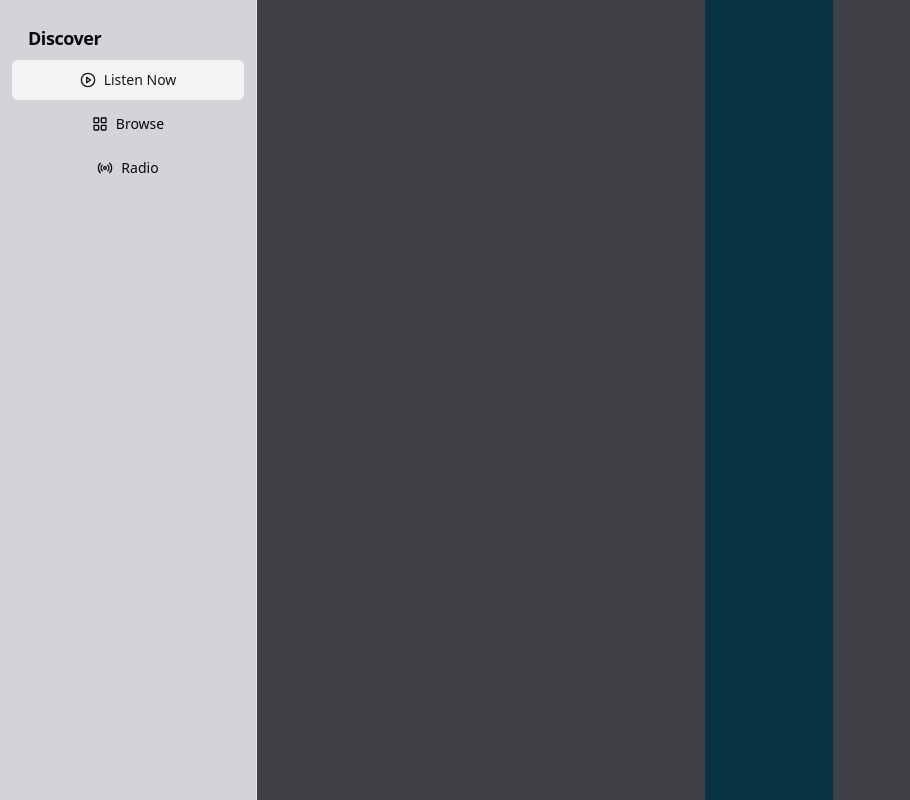
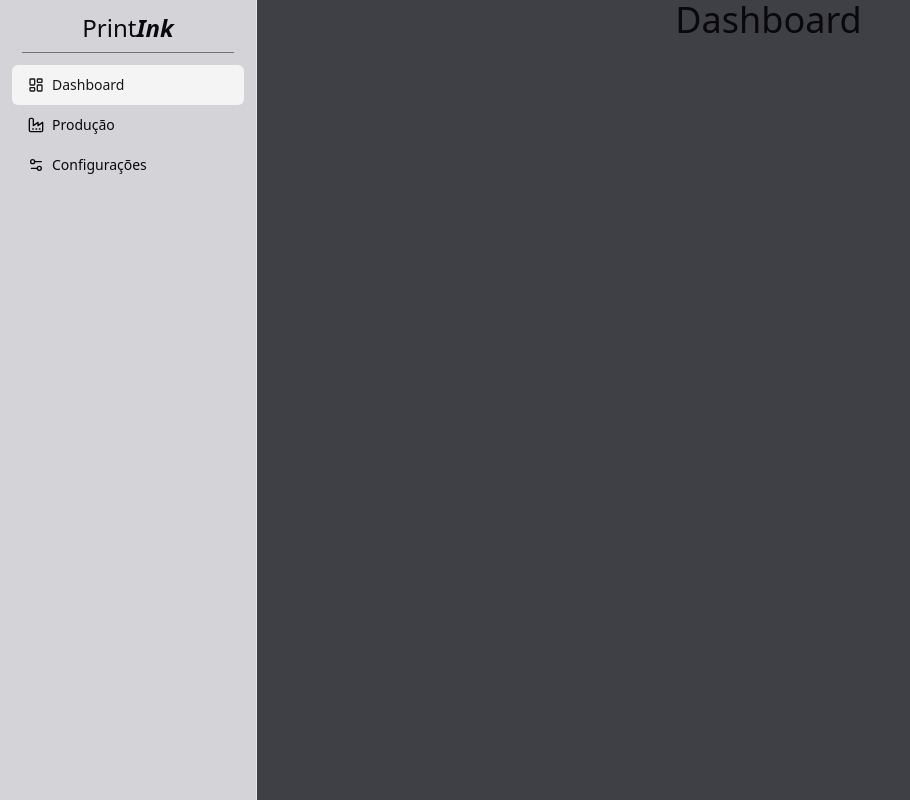
Before and after one commit to Luiz83/Front-PrintOnDemand, a React (Vite) app: page /dashboard in a window 1280 px wide. Shown: the whole page, without its empty margins (0-910 px from the left). Built offline with nearby package versions, Linux system fonts and the light colour scheme.

Commit message:
add routes

```diff
--- a/package.json
+++ b/package.json
@@ -12,12 +12,14 @@
   "dependencies": {
     "@radix-ui/react-avatar": "^1.0.4",
     "@radix-ui/react-checkbox": "^1.0.4",
+    "@radix-ui/react-separator": "^1.0.3",
     "@radix-ui/react-slot": "^1.0.2",
     "class-variance-authority": "^0.7.0",
     "clsx": "^2.1.0",
     "lucide-react": "^0.319.0",
     "react": "^18.2.0",
     "react-dom": "^18.2.0",
+    "react-router-dom": "^6.21.3",
     "tailwind-merge": "^2.2.1",
     "tailwindcss-animate": "^1.0.7"
   },
--- a/src/App.tsx
+++ b/src/App.tsx
@@ -1,10 +1,11 @@
-import { HomePage } from "@/components/templates/home";
+import { AppRoutes } from "@/routes";
+
 
 
 export default function App() {
   return (
     <>
-      <HomePage></HomePage>
+      <AppRoutes />
     </>
   )
 }
--- /dev/null
+++ b/src/app/components/ui/separator.tsx
@@ -0,0 +1,29 @@
+import * as React from "react"
+import * as SeparatorPrimitive from "@radix-ui/react-separator"
+
+import { cn } from "@/app/lib/utils"
+
+const Separator = React.forwardRef<
+  React.ElementRef<typeof SeparatorPrimitive.Root>,
+  React.ComponentPropsWithoutRef<typeof SeparatorPrimitive.Root>
+>(
+  (
+    { className, orientation = "horizontal", decorative = true, ...props },
+    ref
+  ) => (
+    <SeparatorPrimitive.Root
+      ref={ref}
+      decorative={decorative}
+      orientation={orientation}
+      className={cn(
+        "shrink-0 bg-border",
+        orientation === "horizontal" ? "h-[1px] w-full" : "h-full w-[1px]",
+        className
+      )}
+      {...props}
+    />
+  )
+)
+Separator.displayName = SeparatorPrimitive.Root.displayName
+
+export { Separator }
--- /dev/null
+++ b/src/components/molecules/navLink.tsx
@@ -0,0 +1,23 @@
+import { Button } from "@/app/components/ui/button";
+import { cn } from "@/app/lib/utils";
+import { Link, useLocation } from "react-router-dom";
+
+interface Props extends React.HTMLAttributes<HTMLDivElement> {
+    children: React.ReactNode,
+    Icon: React.ElementType,
+    path: string
+}
+
+export function NavLink({ children, Icon, path, className }: Props) {
+    const { pathname } = useLocation()
+    return (
+        <>
+            <Link to={path} >
+                <Button variant={pathname == path ? "secondary" : "ghost"} className={cn("w-full justify-start", className)}>
+                    {Icon && <Icon className="xs:mr-2 h-4 w-4" />}
+                    <span className="hidden xs:block">{children}</span>
+                </Button>
+            </Link>
+        </>
+    )
+}
--- a/src/components/organisms/sidebar.tsx
+++ b/src/components/organisms/sidebar.tsx
@@ -1,5 +1,7 @@
-import { Button } from "@/app/components/ui/button";
 import { cn } from "@/app/lib/utils";
+import { NavLink } from "@/components/molecules/navLink";
+import { Separator } from "@/app/components/ui/separator";
+import { LayoutDashboard, Factory, Settings2 } from "lucide-react"
 
 interface SidebarProps extends React.HTMLAttributes<HTMLDivElement> {
 
@@ -8,70 +10,21 @@ interface SidebarProps extends React.HTMLAttributes<HTMLDivElement> {
 export function Sidebar({ className }: SidebarProps) {
     return (
         <div className={cn("md:pb-12", className)}>
-            <div className="md:space-y-4 md:py-4 h-full">
+            <div className="md:space-y-4 md:py-1 h-full">
                 <div className="px-3 py-2 my-auto flex item-center md:block">
                     <div className="flex flex-col justify-center md:block">
-                        <h2 className="md:mb-2 inline-block align-bottom px-4 text-lg font-semibold tracking-tight">
-                            Discover
-                        </h2>
+                        <p className="text-2xl px-4 md:mb-2 text-center">
+                            Print<span className="font-bold italic">Ink</span>
+                        </p>
                     </div>
+                    <Separator className="hidden md:block w-11/12 mx-auto mb-3 bg-muted-foreground"></Separator>
                     <div className="md:space-y-1 flex md:block">
-                        <Button variant="secondary" className="w-full justify-center">
-                            <svg
-                                xmlns="http://www.w3.org/2000/svg"
-                                viewBox="0 0 24 24"
-                                fill="none"
-                                stroke="currentColor"
-                                strokeWidth="2"
-                                strokeLinecap="round"
-                                strokeLinejoin="round"
-                                className="xs:mr-2 h-4 w-4"
-                            >
-                                <circle cx="12" cy="12" r="10" />
-                                <polygon points="10 8 16 12 10 16 10 8" />
-                            </svg>
-                            <span className="hidden xs:block">Listen Now</span>
-                        </Button>
-                        <Button variant="ghost" className="w-full justify-center">
-                            <svg
-                                xmlns="http://www.w3.org/2000/svg"
-                                viewBox="0 0 24 24"
-                                fill="none"
-                                stroke="currentColor"
-                                strokeWidth="2"
-                                strokeLinecap="round"
-                                strokeLinejoin="round"
-                                className="xs:mr-2 h-4 w-4"
-                            >
-                                <rect width="7" height="7" x="3" y="3" rx="1" />
-                                <rect width="7" height="7" x="14" y="3" rx="1" />
-                                <rect width="7" height="7" x="14" y="14" rx="1" />
-                                <rect width="7" height="7" x="3" y="14" rx="1" />
-                            </svg>
-                            <span className="hidden xs:block">Browse</span>
-                        </Button>
-                        <Button variant="ghost" className="w-full justify-center">
-                            <svg
-                                xmlns="http://www.w3.org/2000/svg"
-                                viewBox="0 0 24 24"
-                                fill="none"
-                                stroke="currentColor"
-                                strokeWidth="2"
-                                strokeLinecap="round"
-                                strokeLinejoin="round"
-                                className="xs:mr-2 h-4 w-4"
-                            >
-                                <path d="M4.9 19.1C1 15.2 1 8.8 4.9 4.9" />
-                                <path d="M7.8 16.2c-2.3-2.3-2.3-6.1 0-8.5" />
-                                <circle cx="12" cy="12" r="2" />
-                                <path d="M16.2 7.8c2.3 2.3 2.3 6.1 0 8.5" />
-                                <path d="M19.1 4.9C23 8.8 23 15.1 19.1 19" />
-                            </svg>
-                            <span className="hidden xs:block">Radio</span>
-                        </Button>
+                        <NavLink path="/dashboard" Icon={LayoutDashboard}>Dashboard</NavLink>
+                        <NavLink path="/production" Icon={Factory}>Produção</NavLink>
+                        <NavLink path="/settings" Icon={Settings2}>Configurações</NavLink>
                     </div>
                 </div>
             </div>
-        </div>
+        </div >
     )
 }
--- /dev/null
+++ b/src/components/templates/dashboard.tsx
@@ -0,0 +1,18 @@
+import { Sidebar } from "@/components/organisms/sidebar";
+
+export function DashboardPage() {
+    return (
+        <>
+            <div className="">
+                <div className="bg-background">
+                    <div className="grid grid-cols-1 md:grid-cols-4 lg:grid-cols-5 h-screen">
+                        <Sidebar className="bg-zinc-300 sticky md:col-span-1 md:h-full"></Sidebar>
+                        <div className="col-span-3  lg:col-span-4 lg:border-l bg-zinc-700 overflow-auto">
+                            <h1 className="text-4xl px-4 md:mb-2 text-center">Dashboard</h1>
+                        </div>
+                    </div>
+                </div>
+            </div>
+        </>
+    )
+}
--- a/src/components/templates/home.tsx
+++ b/src/components/templates/production.tsx
@@ -1,6 +1,6 @@
 import { Sidebar } from "@/components/organisms/sidebar";
 
-export function HomePage() {
+export function ProductionPage() {
     return (
         <>
             <div className="">
@@ -8,11 +8,7 @@ export function HomePage() {
                     <div className="grid grid-cols-1 md:grid-cols-4 lg:grid-cols-5 h-screen">
                         <Sidebar className="bg-zinc-300 sticky md:col-span-1 md:h-full"></Sidebar>
                         <div className="col-span-3  lg:col-span-4 lg:border-l bg-zinc-700 overflow-auto">
-                            <div className="w-32 h-96 bg-cyan-950 mx-auto"></div>
-                            <div className="w-32 h-96 bg-cyan-950 mx-auto"></div>
-                            <div className="w-32 h-96 bg-cyan-950 mx-auto"></div>
-                            <div className="w-32 h-96 bg-cyan-950 mx-auto"></div>
-                            <div className="w-32 h-96 bg-cyan-950 mx-auto"></div>
+                            <h1 className="text-4xl px-4 md:mb-2 text-center">Production</h1>
                         </div>
                     </div>
                 </div>
--- /dev/null
+++ b/src/components/templates/settings.tsx
@@ -0,0 +1,18 @@
+import { Sidebar } from "@/components/organisms/sidebar";
+
+export function SettingsPage() {
+    return (
+        <>
+            <div className="">
+                <div className="bg-background">
+                    <div className="grid grid-cols-1 md:grid-cols-4 lg:grid-cols-5 h-screen">
+                        <Sidebar className="bg-zinc-300 sticky md:col-span-1 md:h-full"></Sidebar>
+                        <div className="col-span-3  lg:col-span-4 lg:border-l bg-zinc-700 overflow-auto">
+                            <h1 className="text-4xl px-4 md:mb-2 text-center">Settings</h1>
+                        </div>
+                    </div>
+                </div>
+            </div>
+        </>
+    )
+}
--- /dev/null
+++ b/src/routes/index.tsx
@@ -0,0 +1,25 @@
+import {
+    BrowserRouter as Router,
+    Routes,
+    Route,
+    Navigate,
+} from "react-router-dom";
+
+import { DashboardPage } from "@/components/templates/dashboard";
+import { ProductionPage } from "@/components/templates/production";
+import { SettingsPage } from "@/components/templates/settings";
+
+export function AppRoutes() {
+    return (
+        <>
+            <Router>
+                <Routes>
+                    <Route path="/" element={<Navigate replace to="/dashboard" />} />
+                    <Route path="/dashboard" element={<DashboardPage />} />
+                    <Route path="/production" element={<ProductionPage />} />
+                    <Route path="/settings" element={<SettingsPage />} />
+                </Routes>
+            </Router>
+        </>
+    )
+}
```
Also changed, not shown: 1 other file (tests, documents, lock files or other folders).
